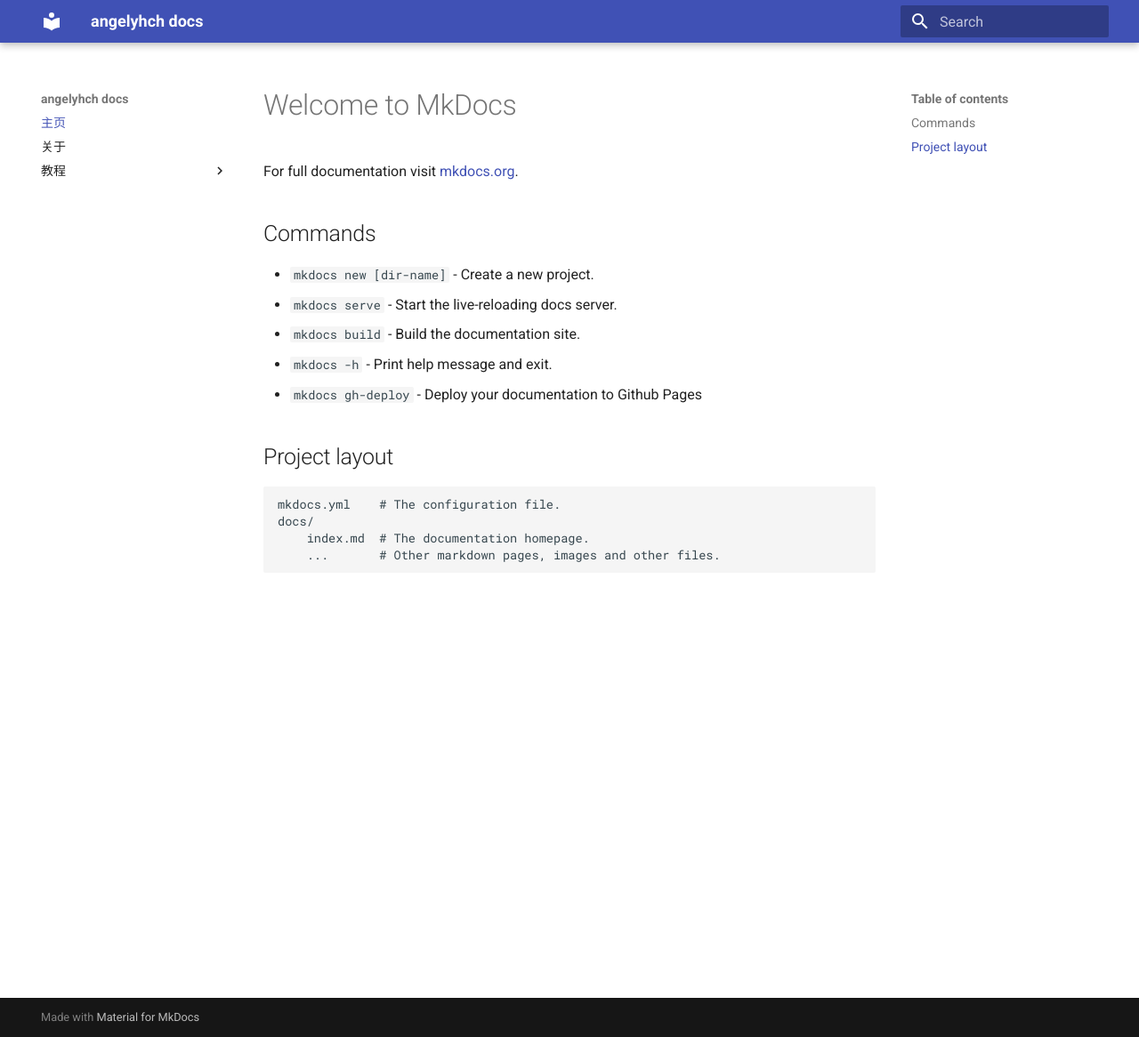
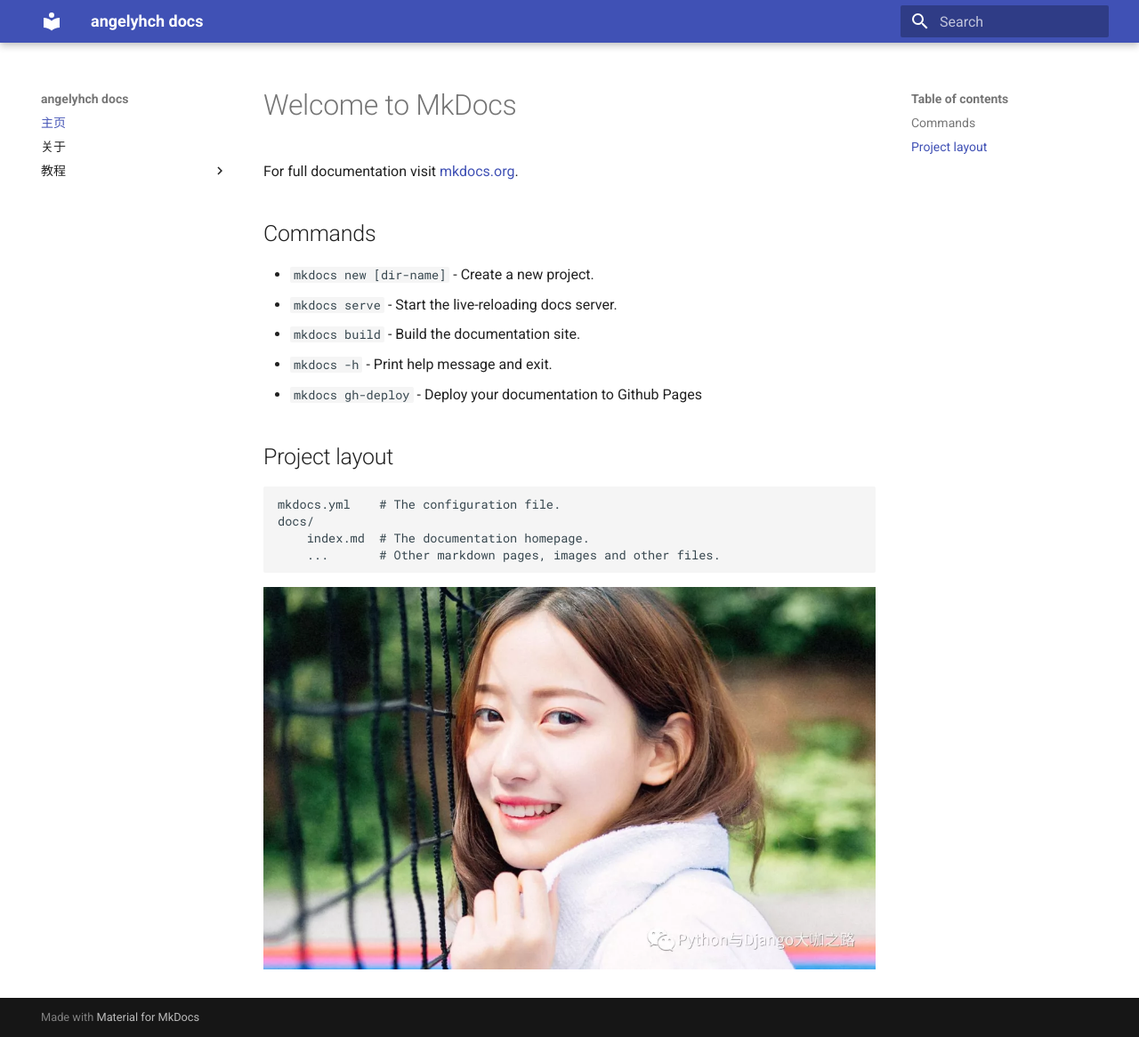
Before and after one commit to angelyhch/mymkdocs, an MkDocs documentation site: the page built from docs/index.md, in a window 1280 px wide and 1166 px high. Shown: the whole window at 89% size. Built offline with MkDocs 1.6.1 and Material for MkDocs 9.7.7, drawn with Linux system fonts in a browser that asks for light colours.

Commit message:
添加图片

```diff
--- a/docs/index.md
+++ b/docs/index.md
@@ -16,3 +16,5 @@ For full documentation visit [mkdocs.org](https://www.mkdocs.org).
     docs/
         index.md  # The documentation homepage.
         ...       # Other markdown pages, images and other files.
+
+![示例图](640.jpg)
```
Also changed, not shown: docs/640.jpg (added), 1 other file.
